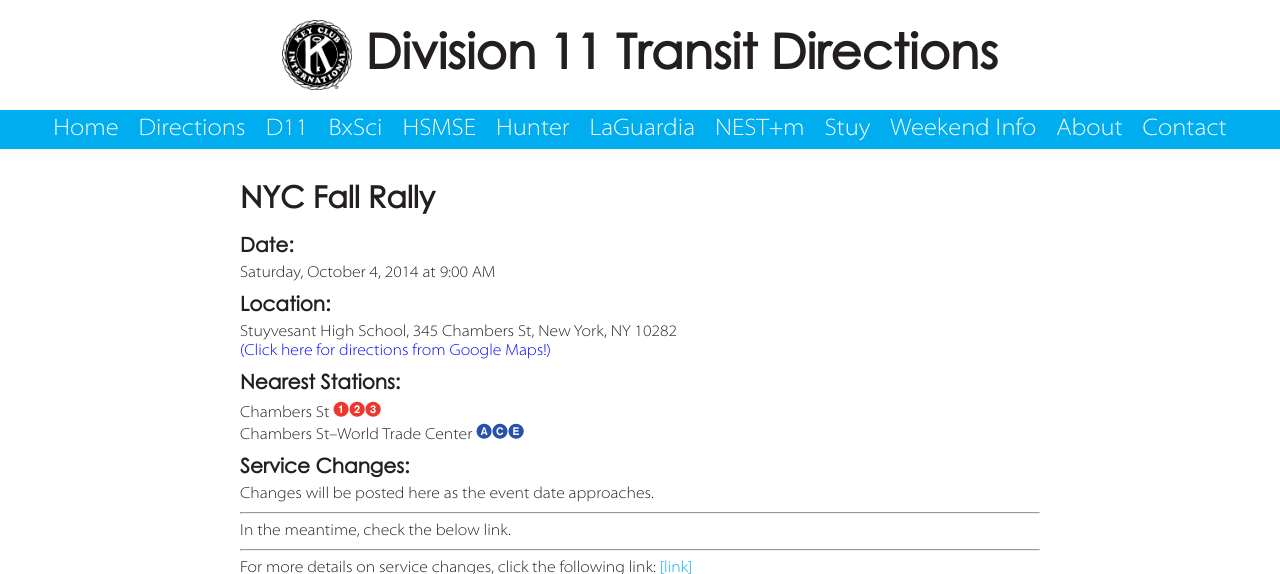
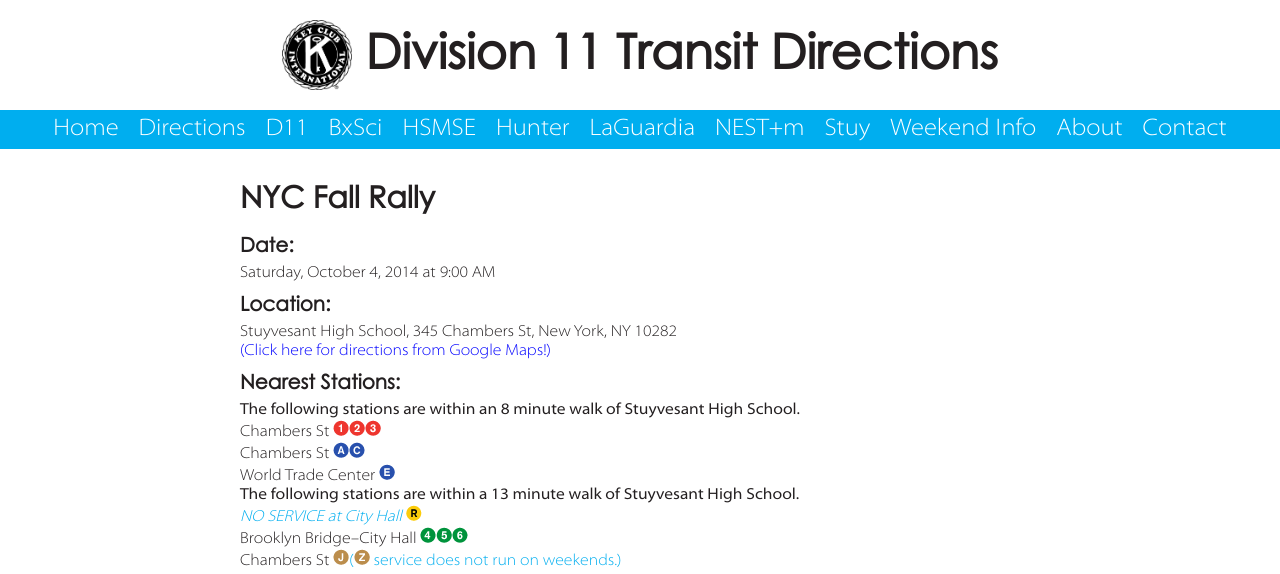
Before and after one commit to d11directions/d11directions.github.io, a Jekyll site: the page built from _posts/2014-10-04-Fall_Rally.html, in a window 1280 px wide, cut to the strip 0-574 px from the top of the page. Built offline with Jekyll 4.4.1, drawn with Linux system fonts in a browser that asks for light colours.

Commit message:
Update Fall Rally

```diff
--- a/_posts/2014-10-04-Fall_Rally.html
+++ b/_posts/2014-10-04-Fall_Rally.html
@@ -6,11 +6,16 @@ tags: [d11]
 time: Saturday, October 4, 2014 at 9:00 AM
 location: Stuyvesant High School, 345 Chambers St, New York, NY 10282
 nearest-stations:
+    - <strong>The following stations are within an 8 minute walk of Stuyvesant High School.</strong>
     - Chambers St <img src="/img/1.png" alt="(1)"><img src="/img/2.png" alt="(2)"><img src="/img/3.png" alt="(3)">
-    - Chambers St&ndash;World Trade Center <img src="/img/A.png" alt="(A)"><img src="/img/C.png" alt="(C)"><img src="/img/E.png" alt="(E)">
+    - Chambers St <img src="/img/A.png" alt="(A)"><img src="/img/C.png" alt="(C)">
+    - World Trade Center <img src="/img/E.png" alt="(E)">
+    - <strong>The following stations are within a 13 minute walk of Stuyvesant High School.</strong>
+    - <em><a href="/weekend_info/#R">NO SERVICE at City Hall <img src="/img/R.png" alt="(R)"></a></em>
+    - Brooklyn Bridge&ndash;City Hall <img src="/img/4.png" alt="(4)"><img src="/img/5.png" alt="(5)"><img src="/img/6.png" alt="(6)">
+    - Chambers St <img src="/img/J.png" alt="(J)"><a href="/weekend_info/#Z">(<img src="/img/Z.png" alt="(Z)"> service does not run on weekends.)</a>
 changes-brief:
-    - Changes will be posted here as the event date approaches.
-    - In the meantime, check the below link.
+    - Changes will be posted here as the event date approaches.<br>In the meantime, check the below link.
 changes-ext: http://travel.mtanyct.info/serviceadvisory/routeStatusResult.aspx?tag=ALL&date=10/04/2014&time=&method=getstatus4
 gmap: https://maps.google.com/maps?f=d&amp;source=s_d&amp;saddr=&amp;daddr=Stuyvesant+High+School,+345+Chambers+Street,+New+York,+NY+10282&amp;hl=en&amp;geocode=Fd9ObQIdTqKW-ynJuPi1HVrCiTH5Rj9oAEUItQ&amp;sll=40.718047,-74.01413&amp;sspn=0.011531,0.022724&amp;dirflg=r&amp;ttype=arr&amp;date=10%2F04%2F14&amp;time=8:50am&amp;noexp=0&amp;noal=0&amp;sort=def&amp;mra=ls&amp;ie=UTF8&amp;t=m&amp;start=0&amp;ll=40.718047,-74.01413&amp;spn=0.011531,0.022724
 ---
```
